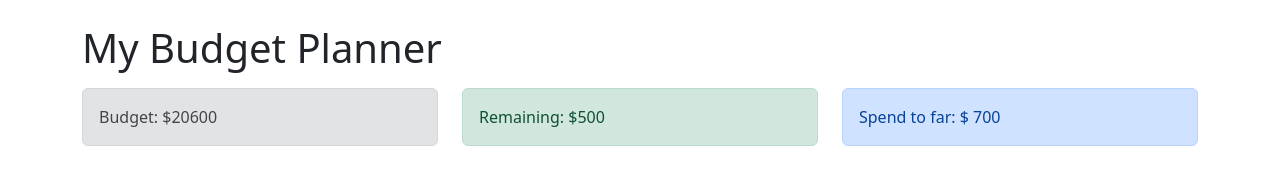
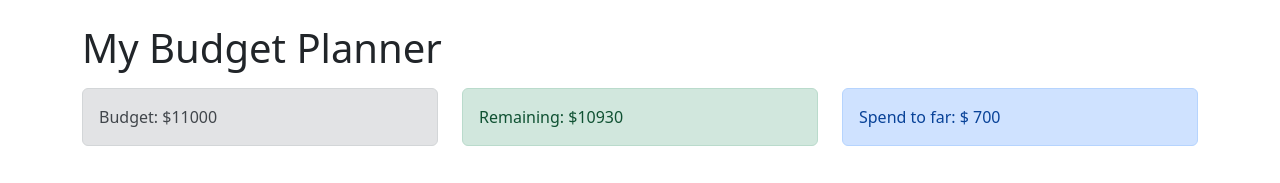
Before and after one commit to aneesh072/budget_tracker-React, a React (Create React App) app: page / in a window 1280 px wide. Shown: the top 183 px of the page. Built offline with nearby package versions, Linux system fonts and the light colour scheme.

Commit message:
remaiing budget calculated with useContext(dynamic)

```diff
--- a/src/components/AddExpenseForm.js
+++ b/src/components/AddExpenseForm.js
@@ -19,6 +19,8 @@ const AddExpenseForm = () => {
       type: 'ADD_EXPENSE',
       payload: expense,
     });
+    setName('');
+    setCost('');
   };
 
   return (
--- a/src/components/Remaining.js
+++ b/src/components/Remaining.js
@@ -1,9 +1,17 @@
-import React from 'react';
+import React, { useContext } from 'react';
+import { AppContext } from '../context/AppContext';
+import ExpenseItem from './ExpenseItem';
 
 const Remaining = () => {
+  const { expenses, budget } = useContext(AppContext);
+
+  const totalExpenses = expenses.reduce((total, item) => {
+    return (total = total + item.cost);
+  }, 0);
+
   return (
     <div className="alert alert-success">
-      <span> Remaining: $500</span>
+      <span> Remaining: ${budget - totalExpenses}</span>
     </div>
   );
 };
--- a/src/context/AppContext.js
+++ b/src/context/AppContext.js
@@ -13,7 +13,7 @@ const AppReducer = (state, action) => {
 };
 
 const initialState = {
-  budget: 20600,
+  budget: 11000,
   expenses: [
     { id: 1, name: 'Shopping', cost: 40 },
     { id: 2, name: 'Holday', cost: 10 },
```
